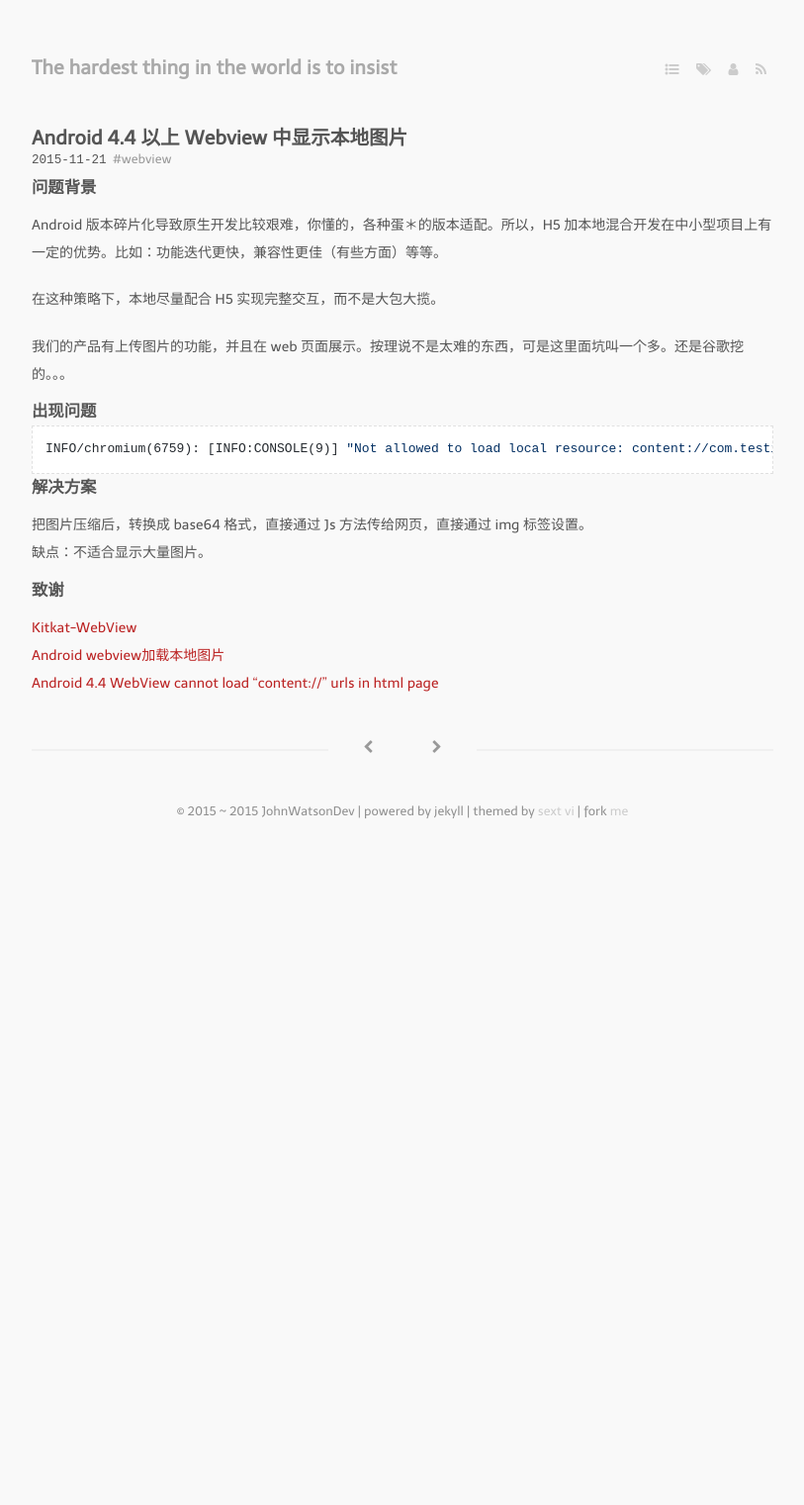
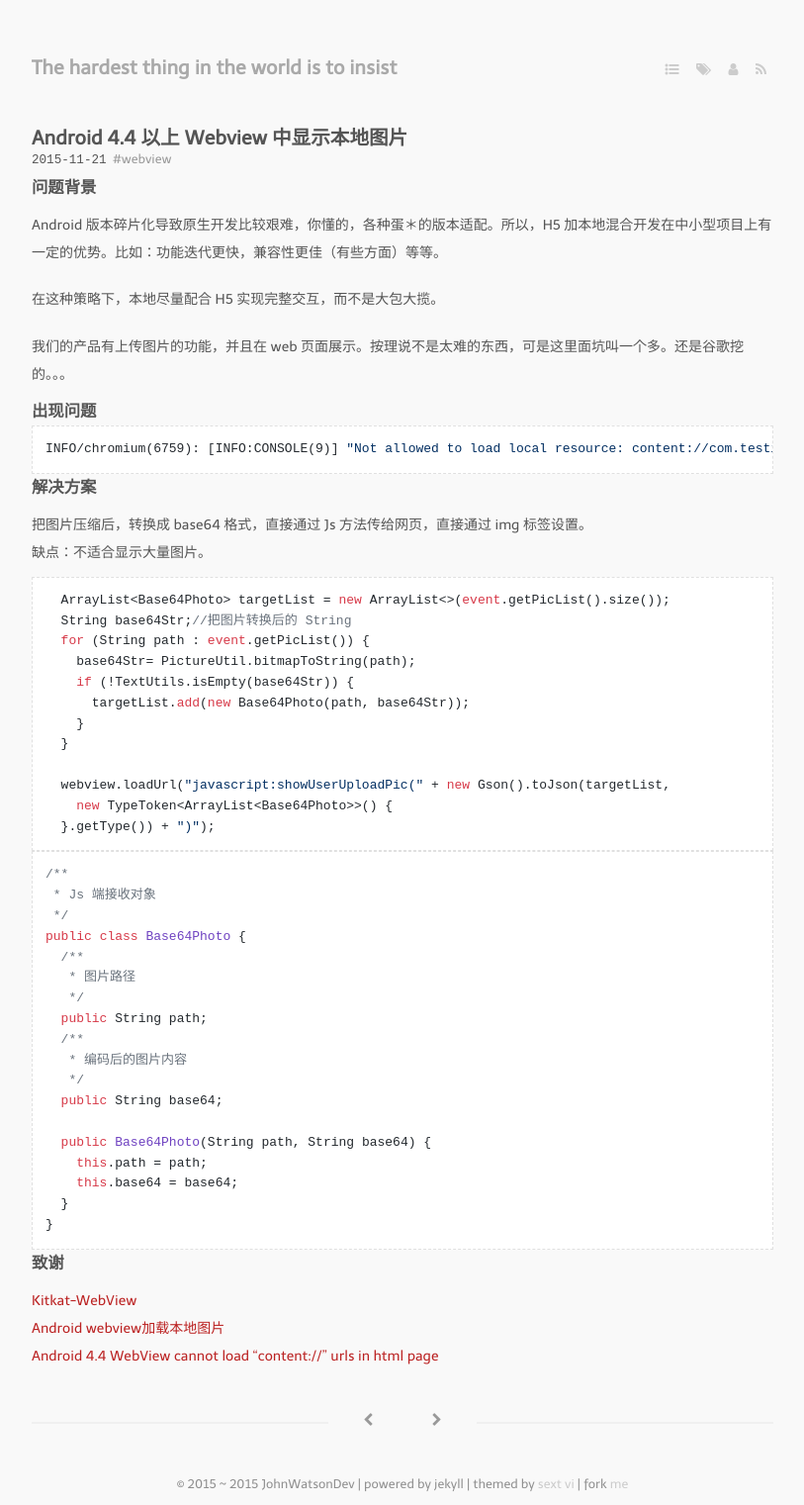
Before and after one commit to johnwatsondev/johnwatsondev.github.io, a Jekyll site: the page built from _posts/2015-11-21-show-local-file-in-webview-above-android-4.4.md, in a window 1280 px wide. Shown: the whole page at 99% size, without its empty margins (233-1046 px from the left). Built offline with Jekyll 4.4.1, drawn with Linux system fonts in a browser that asks for light colours; nearby versions of some CDN libraries; some web fonts are replaced; Markdown is read by kramdown in place of the engine named in the settings; comment, search, counter and statistics services are not loaded; before the commit the page ends 900 px from its top, so only the background shows below that.

Commit message:
update post

````diff
--- a/_posts/2015-11-21-show-local-file-in-webview-above-android-4.4.md
+++ b/_posts/2015-11-21-show-local-file-in-webview-above-android-4.4.md
@@ -23,6 +23,42 @@ INFO/chromium(6759): [INFO:CONSOLE(9)] "Not allowed to load local resource: cont
 把图片压缩后，转换成 base64 格式，直接通过 Js 方法传给网页，直接通过 img 标签设置。
 缺点：不适合显示大量图片。
 
+```java
+  ArrayList<Base64Photo> targetList = new ArrayList<>(event.getPicList().size());
+  String base64Str;//把图片转换后的 String
+  for (String path : event.getPicList()) {
+    base64Str= PictureUtil.bitmapToString(path);
+    if (!TextUtils.isEmpty(base64Str)) {
+      targetList.add(new Base64Photo(path, base64Str));
+    }
+  }
+
+  webview.loadUrl("javascript:showUserUploadPic(" + new Gson().toJson(targetList,
+    new TypeToken<ArrayList<Base64Photo>>() {
+  }.getType()) + ")");
+```
+
+```java
+/**
+ * Js 端接收对象
+ */
+public class Base64Photo {
+  /**
+   * 图片路径
+   */
+  public String path;
+  /**
+   * 编码后的图片内容
+   */
+  public String base64;
+
+  public Base64Photo(String path, String base64) {
+    this.path = path;
+    this.base64 = base64;
+  }
+}
+```
+
 ### 致谢
 [Kitkat-WebView](https://github.com/henrychuangtw/Kitkat-WebView)
 [Android webview加载本地图片](http://blog.csdn.net/candyguy242/article/details/16947445)
````
